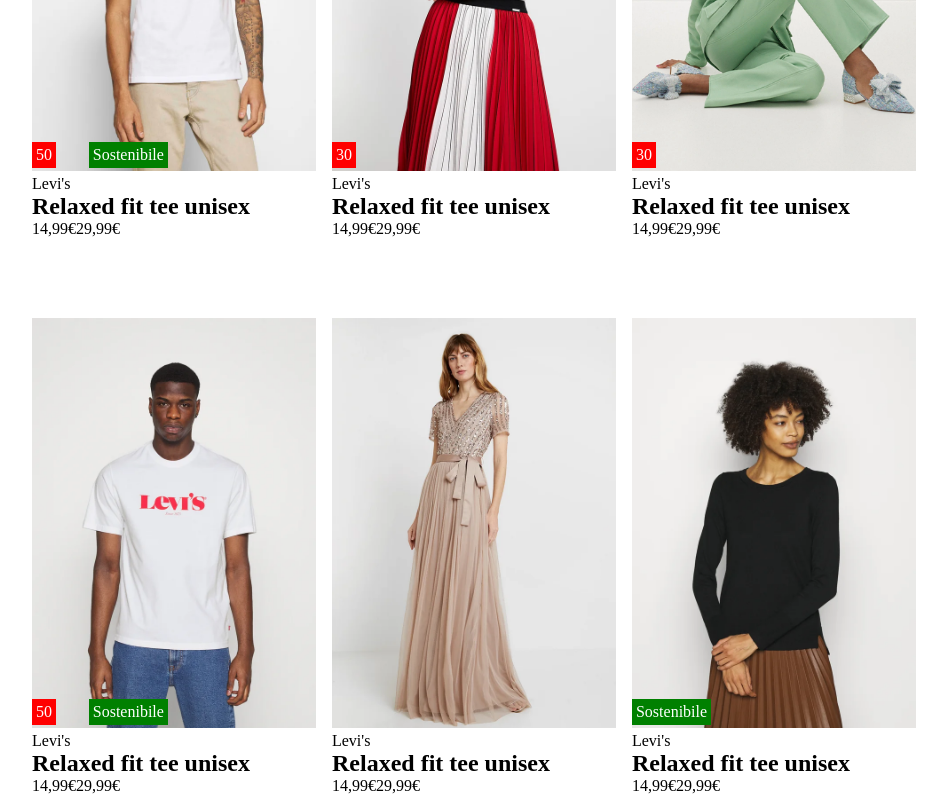
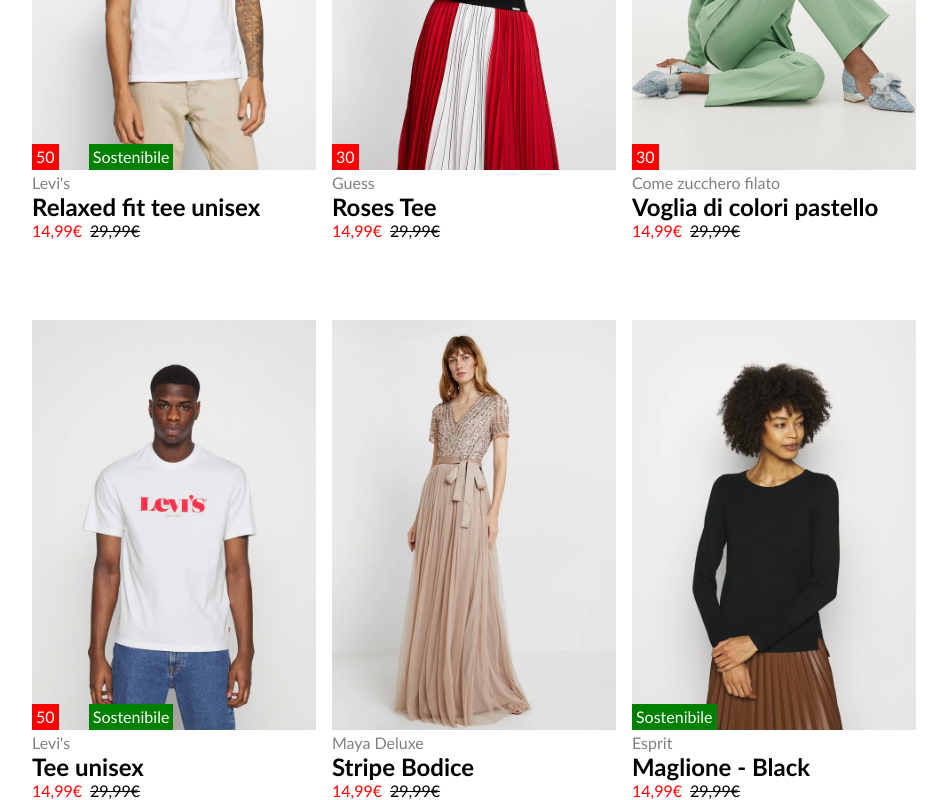
Before and after one commit to Marcomagnano93/vite-boolando, a Vue app: page / in a window 1280 px wide. Shown: the part 448-1248 px from the top of the page, without its empty margins (166-1113 px from the left). Built offline with nearby package versions, Linux system fonts and the light colour scheme.

Commit message:
ADD: text style

```diff
--- a/src/components/CardsSection.vue
+++ b/src/components/CardsSection.vue
@@ -9,7 +9,9 @@
             discounted: true,
             discount: 50,
             sostenible: true,
-            sostenibleOnly: false
+            sostenibleOnly: false,
+            brand: "Levi's",
+            cardTitle: "Relaxed fit tee unisex"
         },
         {
             img: "../../public/2.webp",
@@ -17,7 +19,9 @@
             discounted: true,
             discount: 30,
             sostenible: false,
-            sostenibleOnly: false
+            sostenibleOnly: false,
+            brand: 'Guess',
+            cardTitle: "Roses Tee"
         },
         {
             img: "../../public/3.webp",
@@ -25,7 +29,9 @@
             discounted: true,
             discount: 30,
             sostenible: false,
-            sostenibleOnly: false
+            sostenibleOnly: false,
+            brand: 'Come zucchero filato',
+            cardTitle: "Voglia di colori pastello"
         },
         {
             img: "../../public/4.webp",
@@ -33,7 +39,9 @@
             discounted: true,
             discount: 50,
             sostenible: true,
-            sostenibleOnly: false
+            sostenibleOnly: false,
+            brand: "Levi's",
+            cardTitle: "Tee unisex"
         },
         {
             img: "../../public/5.webp",
@@ -41,7 +49,9 @@
             discounted: false,
             discount: 50,
             sostenible: false,
-            sostenibleOnly: false
+            sostenibleOnly: false,
+            brand: 'Maya Deluxe',
+            cardTitle: "Stripe Bodice"
         },
         {
             img: "../../public/6.webp",
@@ -49,7 +59,9 @@
             discounted: false,
             discount: 50,
             sostenible: false,
-            sostenibleOnly: true
+            sostenibleOnly: true,
+            brand: 'Esprit',
+            cardTitle: "Maglione - Black"
         },
       ],
     }
@@ -67,14 +79,11 @@
                    <div class="card">
                     <div class="card__product">
                         <div>
-
                             <img :src="card.img" alt="">
 
                             <div class="hover">
                                 <img :src="card.imgHover" alt="">
-
                             </div>
-
                         </div>
 
 
@@ -84,9 +93,7 @@
                         v-if="card.discounted === true"
                         class="badge discount"
                         >
-
                             {{ card.discount }}
-
                         </div>
 
                         <div
@@ -98,16 +105,13 @@
                         <div
                         v-if="card.sostenibleOnly === true"
                         class="badge sostenibile__only">
-
                             Sostenibile
-
-
                         </div>
 
                             <div class="card__caption">
-                                <p class="caption">Levi's</p>
+                                <p class="caption"> {{ card.brand }} </p>
                                 <div class="card__header">
-                                    <h2>Relaxed fit tee unisex</h2>
+                                    <h2> {{ card.cardTitle }} </h2>
                                         <div class="card__price">
                                             <span class="red__price">14,99&euro;</span>
                                             <span class="black__price">29,99&euro;</span>
--- a/src/style/general.scss
+++ b/src/style/general.scss
@@ -1,4 +1,5 @@
 @use './partials/layout';
 @use './partials/reset.scss';
 @use './partials/utilities.scss';
-@use './partials/badges.scss'
+@use './partials/badges.scss';
+@use './partials/CardsText.scss'
--- /dev/null
+++ b/src/style/partials/CardsText.scss
@@ -0,0 +1,16 @@
+.red__price {
+    color: red;
+}
+
+.black__price {
+    text-decoration: line-through;
+    padding-left: 8px;
+}
+
+.caption {
+    color: gray;
+}
+
+body {
+    font-family: 'Gill Sans', 'Gill Sans MT', Calibri, 'Trebuchet MS', sans-serif;
+}
```
